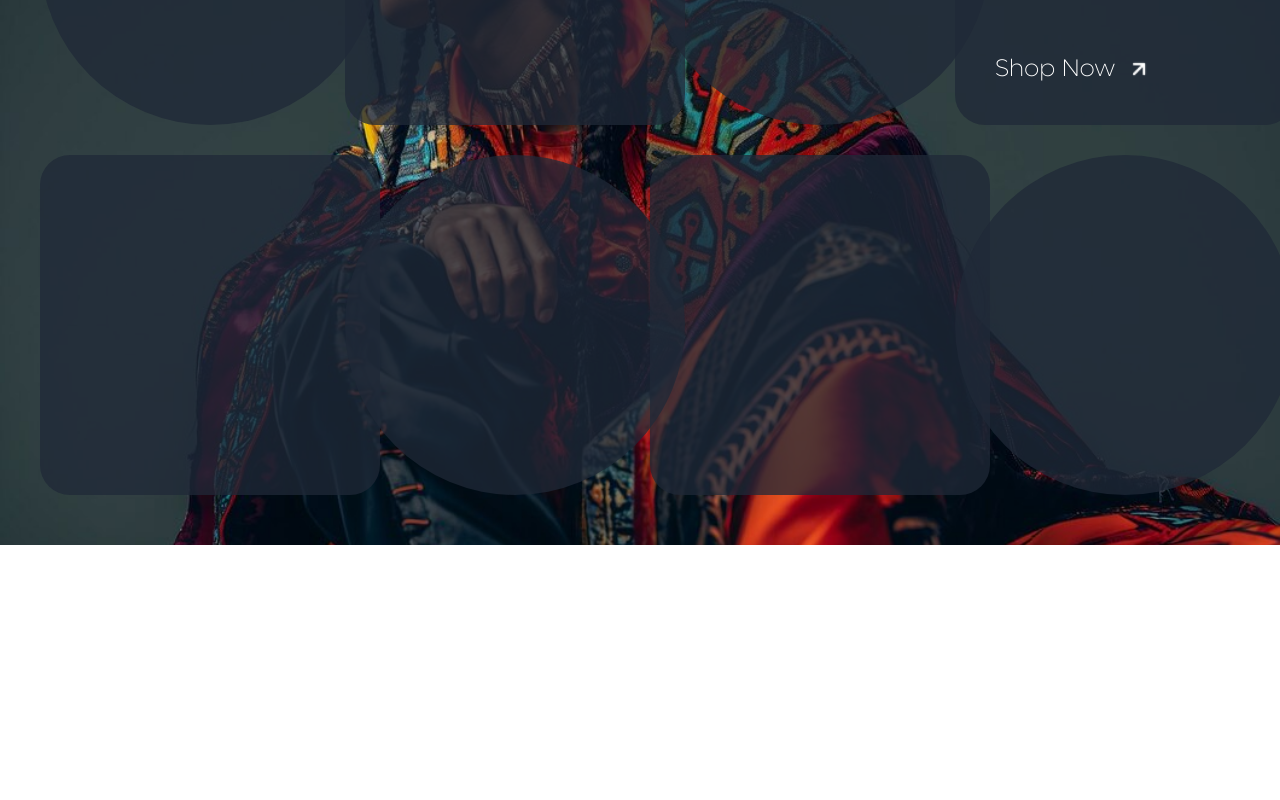
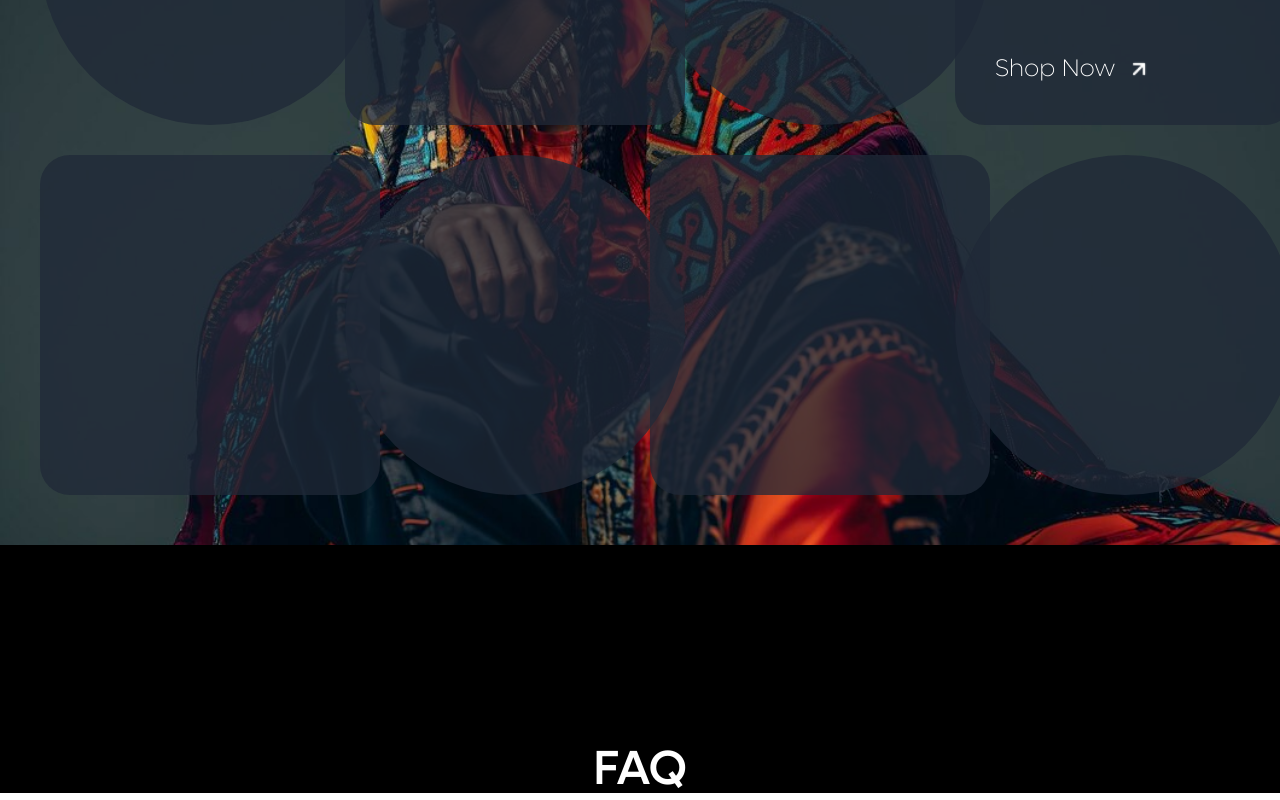
Before and after one commit to ERFAN-REVENANT/elegant-react, a React (Vite) app: page / in a window 1280 px wide. Shown: the part 2393-3193 px from the top of the page. Before the commit the page ends 2938 px from the top, so only its background shows below. Built offline with nearby package versions, Linux system fonts and the light colour scheme.

Commit message:
faq inserted

```diff
--- a/src/App.jsx
+++ b/src/App.jsx
@@ -4,6 +4,7 @@ import Header from "./components/Header";
 import Section from "./components/Section";
 import Clients from "./components/Clients";
 import Sale from "./components/Sale";
+import FAQ from "./components/FAQ";
 
 const App = () => {
   return (
@@ -12,6 +13,7 @@ const App = () => {
       <Section></Section>
       <Clients></Clients>
       <Sale></Sale>
+      <FAQ></FAQ>
     </div>
   );
 };
--- /dev/null
+++ b/src/components/FAQ.jsx
@@ -0,0 +1,13 @@
+import React from "react";
+
+const FAQ = () => {
+  return (
+    <section>
+      <h1 className="text-white font-lufga-medium text-center text-5xl w-[32rem] m-auto ">
+        FAQ
+      </h1>
+    </section>
+  );
+};
+
+export default FAQ;
--- a/src/components/Sale.jsx
+++ b/src/components/Sale.jsx
@@ -3,7 +3,7 @@ import { arrowUpRight, image5, saleitems1, saleitems2 } from "../constants";
 
 const Sale = () => {
   return (
-    <section className="min-h-screen flex flex-col items-center justify-center m-auto">
+    <section className="min-h-screen flex flex-col items-center justify-center m-auto mb-[200px]">
       <h1 className="text-white font-lufga-medium text-center text-5xl mt-10">
         Get Ready to Save Big!
       </h1>
```
Also changed, not shown: public/tailwind.css.
